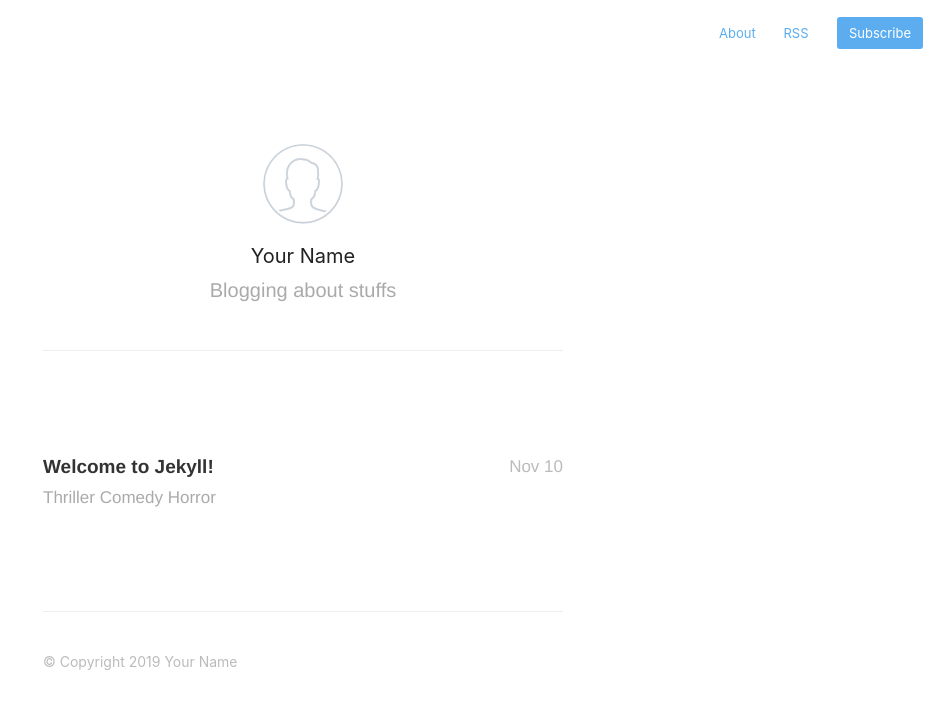
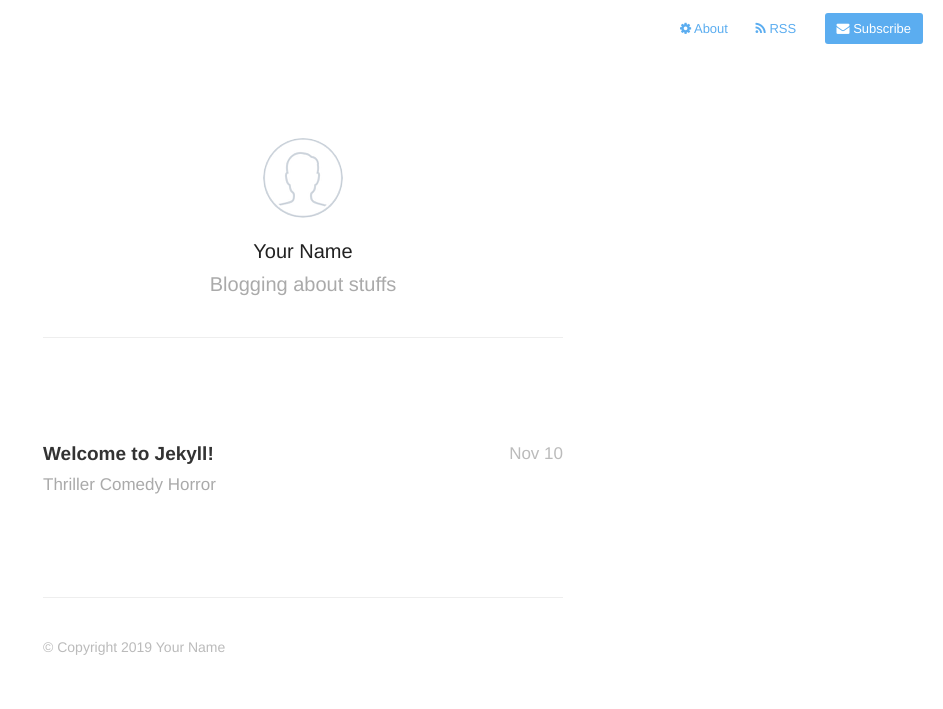
Before and after one commit to jarocmarisec/jarocmarisec-tests, a Jekyll site: the page built from index.html, in a window 1280 px wide. Shown: the top 709 px of the page, without its empty margins (337-1280 px from the left). Built offline with Jekyll 4.4.1, drawn with Linux system fonts in a browser that asks for light colours; nearby versions of some CDN libraries; the list of posts is cut into pages by our own code.

Commit message:
Updating font-awesome icons in navbar

```diff
--- a/_includes/navigation.html
+++ b/_includes/navigation.html
@@ -1,11 +1,11 @@
 <nav class="main-nav">
     {% if page.url != "/" %}
-        <a href="{{ "/" | relative_url  }}"> <i class="fa fa-arrow-left"></i> Home </a>
+        <a href="{{ "/" | relative_url  }}"> <i class="fa fa-home"></i> Home </a>
     {% endif %}
 
     {% if page.url != "/about/" %}
         <a href="{{ "/" | relative_url  }}about"><i class="fa fa-cog"></i> About </a>
     {% endif %}
     <a href="{{ "/" | relative_url  }}feed.xml"><i class="fa fa-rss"></i> RSS</a>
-    <a class="cta" href="#"><i class="fa fa-envelope-o"></i> Subscribe </a>
+    <a class="cta" href="#"><i class="fa fa-envelope"></i> Subscribe </a>
 </nav>
--- a/_layouts/default.html
+++ b/_layouts/default.html
@@ -10,7 +10,7 @@
   <link rel="stylesheet" href="{{ "/" | relative_url  }}assets/css/style.css">
   <link rel="alternate" type="application/rss+xml" title="My Blog" href="{{ "/" | relative_url  }}feed.xml">
   <link rel="stylesheet" href="{{ "/" | relative_url  }}assets/css/highlight.css">
-  <link rel="stylesheet" href="https://stackpath.bootstrapcdn.com/bootstrap/4.3.1/css/bootstrap.min.css">
+  <link rel="stylesheet" href="https://stackpath.bootstrapcdn.com/font-awesome/4.7.0/css/font-awesome.min.css">
 
 </head>
 <body>
```
